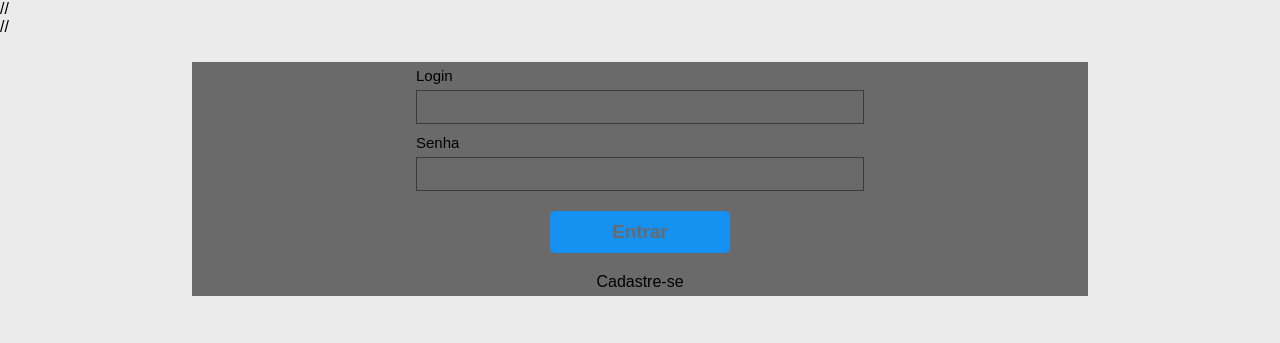
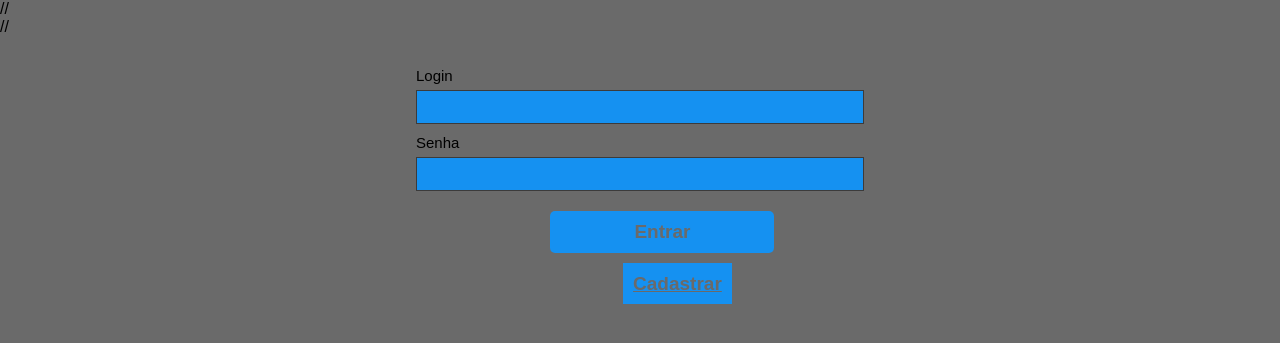
Before and after one commit to vinibmittmann/Projeto-Integrador, a PHP site: page / in a window 1280 px wide. Shown: the top 343 px of the page. Run offline with PHP 8.4, Linux system fonts and the light colour scheme.

Commit message:
mudanças

```diff
--- a/controller/classes/GastosDAO.php
+++ b/controller/classes/GastosDAO.php
@@ -25,7 +25,7 @@
         public function buscar($codGasto){
             try{
                 $query = $this->conexao->prepare("select * from gastos where codGasto=:c");
-                $query->bindParam(":l", $codGasto, PDO::PARAM_INT);
+                $query->bindParam(":c", $codGasto, PDO::PARAM_INT);
                 $query->execute();
                 $registros = $query->fetchAll(PDO::FETCH_CLASS, "Gastos");
                 return $registros[0];
--- a/controller/usuarioController.php
+++ b/controller/usuarioController.php
@@ -3,7 +3,7 @@ include_once "../controller/classes/UsuarioDAO.php";
 if(!isset($_GET['acao'])){
     $obj = new UsuarioDAO();
 
-    include "../views/configuracoes.php";
+    include "../ver/configuracoes.php";
 }
 else {
 	switch($_GET['acao']){
--- a/css/login.css
+++ b/css/login.css
@@ -7,6 +7,7 @@
 
 body {
     font-family: Arial, Helvetica, sans-serif;
+    background-color: #6A6A6A;
 }
 
 .label-cadastra {
@@ -19,7 +20,7 @@ body {
 
 input[type=text],
 input[type=password] {
-    background-color: #6A6A6A;
+    background-color: #1591F1;
     width: 50%;
     padding: 6px 10px;
     margin: 5px 0 5px 25%;
@@ -36,7 +37,7 @@ button {
     margin: 15px 40% 0 40%;
     border: none;
     cursor: pointer;
-    width: 20%;
+    width: 25%;
     font-size: 19px;
     font-weight: bold;
 }
@@ -50,8 +51,15 @@ button {
 }
 
 a{
-    text-decoration: none;
-    color: #000000;
+    background-color: #1591F1;
+    color: #6A6A6A;
+    padding: 10px;
+    margin: 15px 40% 0 40%;
+    border: none;
+    cursor: pointer;
+    width: 25%;
+    font-size: 19px;
+    font-weight: bold;
 }
 
 .container-login  .login-a:hover{
--- a/index.php
+++ b/index.php
@@ -41,7 +41,7 @@
         <input type="password" id="id_senha" name="field_senha" value="" required>
       </div>
       <button class="button-form" type="submit">Entrar</button>
-      <div class="login-a"><a href="controller/usuarioController.php?acao=adiciona">Cadastre-se</a></div>
+      <div class="login-a"><a href="controller/usuarioController.php?acao=adiciona">Cadastrar</a></div>
     </div>
   </form>
 
```
